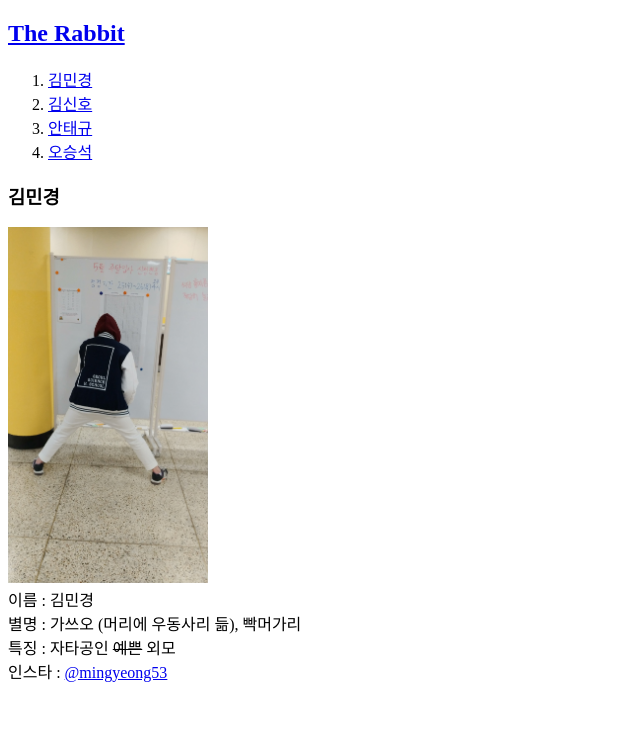
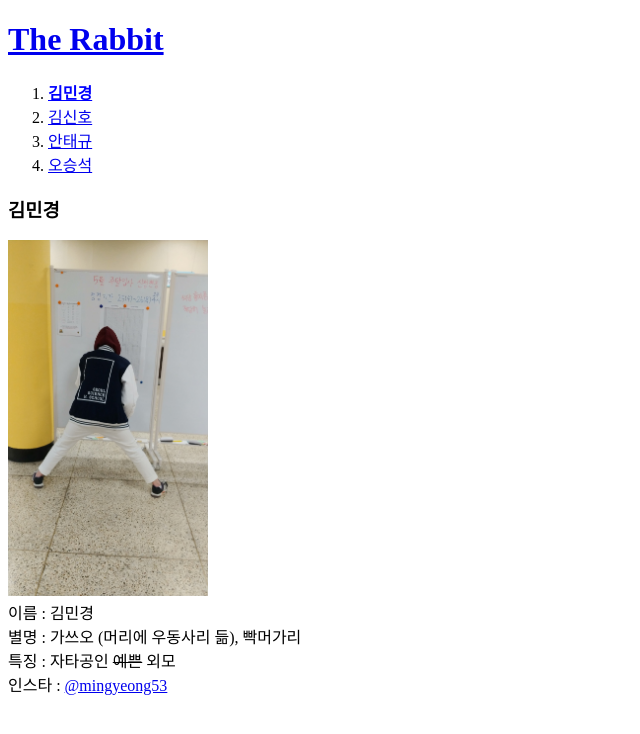
Before and after one commit to sinho419/TheRabbit, a plain HTML site: page 김민경.html in a window 1280 px wide. Shown: the whole page, without its empty margins (0-640 px from the left). Drawn offline with Linux system fonts and the light colour scheme.

Commit message:
style추가

```diff
--- a/김민경.html
+++ b/김민경.html
@@ -12,24 +12,39 @@
 
   gtag('config', 'UA-158739932-1');
 </script>
+<link rel="stylesheet" href="style.css">
+<style>
 
+  .김민경{
+    text-decoration:underline;
+    font-weight:bold;
+    color:blue;
+  }
+}
+</style>
   </head>
   <body>
-    <h2><a href="index.html">The Rabbit</a></h2>
+    <h1><a href="index.html">The Rabbit</a></h1>
+    <div id="grid">
+
     <ol>
-        <li><a href="김민경.html">김민경</a></li>
+        <li><a href="김민경.html"class="김민경">김민경</a></li>
         <li><a href="김신호.html">김신호</a></li>
         <li><a href="안태규.html">안태규</a></li>
         <li><a href="오승석.html">오승석</a></li>
     </ol>
+    <div id="message">
         <h3>김민경</h3>
         <p>
           <img src="김민경.jpg" width="200px" ><br>
           이름 : 김민경 <br>
           별명 : 가쓰오 (머리에 우동사리 듦), 빡머가리 <br>
           특징 : 자타공인 <s>예쁜</s> 외모 <br>
-      인스타 : <a href="https://www.instagram.com/mingyeong53/?hl=ko" title="김민경">@mingyeong53</a><!김윤과 최동혁>
+          인스타 : <a href="https://www.instagram.com/mingyeong53/?hl=ko" title="김민경">@mingyeong53</a><!--김윤과 최동혁-->
 
         </p>
+    </div>
+    </div>
+
   </body>
 </html>
```
Lines whose indentation alone changed are shown as unchanged.
